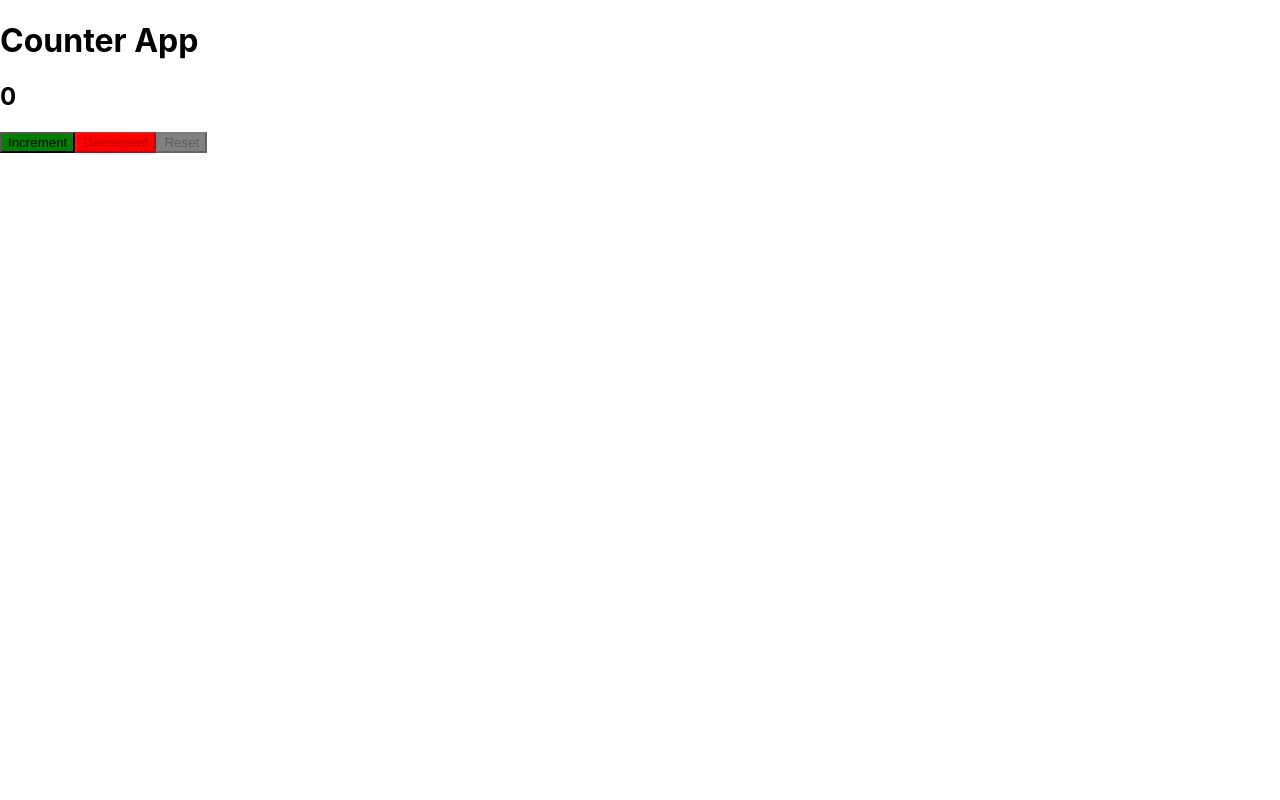
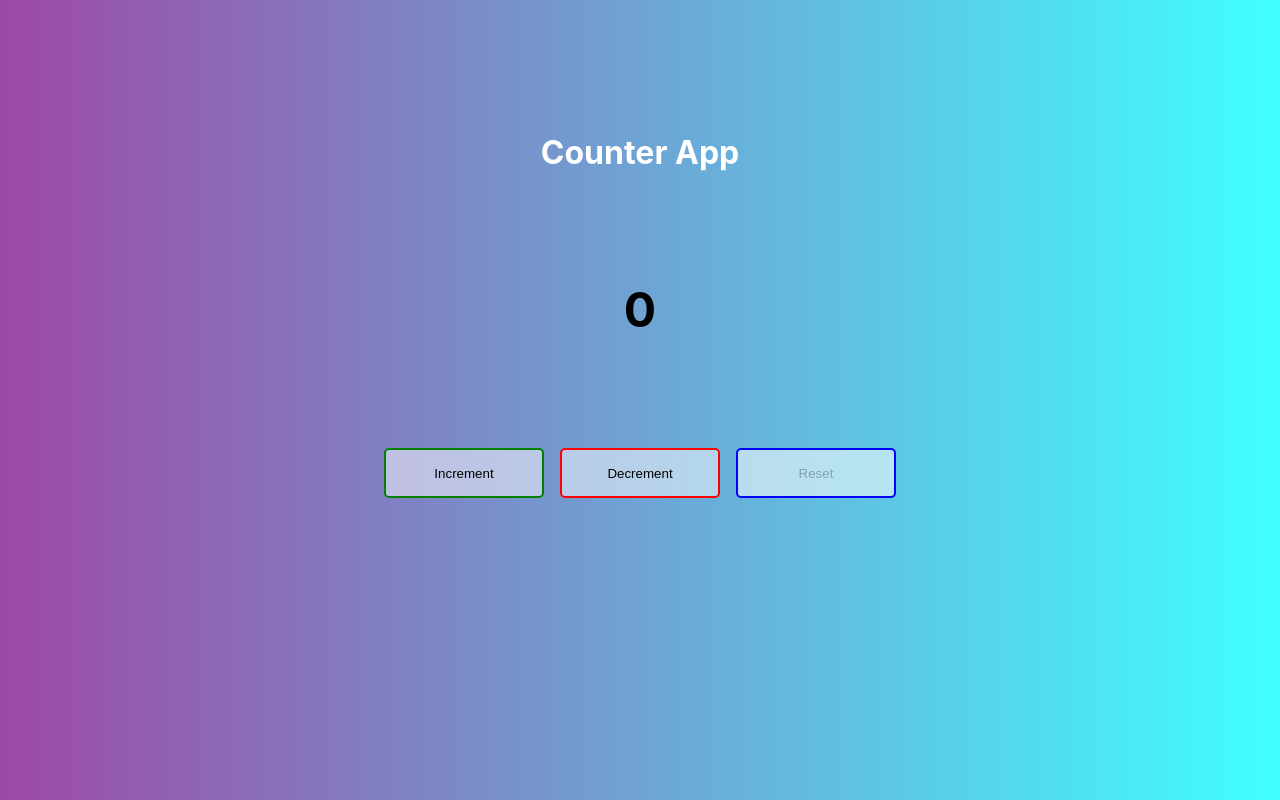
Before and after one commit to shubhamsaurav09/counter, a React (Create React App) app: page / in a window 1280 px wide. Built offline with nearby package versions, Linux system fonts and the light colour scheme.

Commit message:
add simple css with grid

```diff
--- a/src/App.js
+++ b/src/App.js
@@ -2,8 +2,7 @@ import React, { useState } from "react";
 
 export default function App() {
   const [count, setCount] = useState(0);
-  const disableIncrement = count === 10 ? true : false;
-  const disableDecrement = count === 0 ? true : false;
+  const disableReset = count === 0 ? true : false;
 
   const handleIncrement = ({ EventTarget }) => {
     setCount((prev) => prev + 1);
@@ -14,29 +13,17 @@ export default function App() {
   };
 
   return (
-    <div>
+    <div className="container-grid">
       <h1>Counter App</h1>
-      <div>
-        <h2>{count}</h2>
-        <button
-          id="increment"
-          onClick={handleIncrement}
-          disabled={disableIncrement}
-        >
+      <h2>{count}</h2>
+      <div className="button-container">
+        <button id="increment" onClick={handleIncrement}>
           Increment
         </button>
-        <button
-          id="decrement"
-          onClick={handleDecrement}
-          disabled={disableDecrement}
-        >
+        <button id="decrement" onClick={handleDecrement}>
           Decrement
         </button>
-        <button
-          id="reset"
-          onClick={() => setCount(0)}
-          disabled={disableDecrement}
-        >
+        <button id="reset" onClick={() => setCount(0)} disabled={disableReset}>
           Reset
         </button>
       </div>
--- a/src/index.css
+++ b/src/index.css
@@ -1,5 +1,16 @@
+*,
+*::before,
+*::after {
+  box-sizing: border-box;
+}
+
 body {
   margin: 0;
+  background: linear-gradient(
+    to left,
+    rgba(0, 255, 255, 0.75),
+    rgba(124, 011, 140, 0.75)
+  );
   font-family: -apple-system, BlinkMacSystemFont, "Segoe UI", "Roboto", "Oxygen",
     "Ubuntu", "Cantarell", "Fira Sans", "Droid Sans", "Helvetica Neue",
     sans-serif;
@@ -12,14 +23,60 @@ code {
     monospace;
 }
 
+.container-grid {
+  display: grid;
+  margin-top: 5rem;
+  justify-content: center;
+  grid-template-rows: repeat(3, 10rem);
+}
+
+button {
+  background-color: rgba(255, 255, 255, 0.3);
+  border-radius: 5px;
+  cursor: pointer;
+  max-height: 50px;
+  min-width: 10rem;
+}
+
+button:hover,
+button:focus {
+  background-color: rgba(255, 255, 255, 1);
+}
+
+h1 {
+  color: white;
+  justify-self: center;
+  font-size: 2rem;
+  padding: 2rem;
+}
+
+h2 {
+  justify-self: center;
+  font-size: 3rem;
+  padding-bottom: 2rem;
+}
+
+.button-container {
+  display: flex;
+  flex-direction: row;
+  justify-content: space-between;
+  gap: 1rem;
+  padding-top: 3rem;
+}
+
 #increment {
-  background-color: green;
+  background-color: rgba(255, 255, 255, 0.5);
+  border: 2px solid green;
 }
 
 #decrement {
-  background-color: red;
+  background-color: rgba(255, 255, 255, 0.5);
+  border: 2px solid red;
+  border-radius: 5px;
 }
 
 #reset {
-  background-color: grey;
+  background-color: rgba(255, 255, 255, 0.55);
+  border: 2px solid blue;
+  border-radius: 5px;
 }
```
